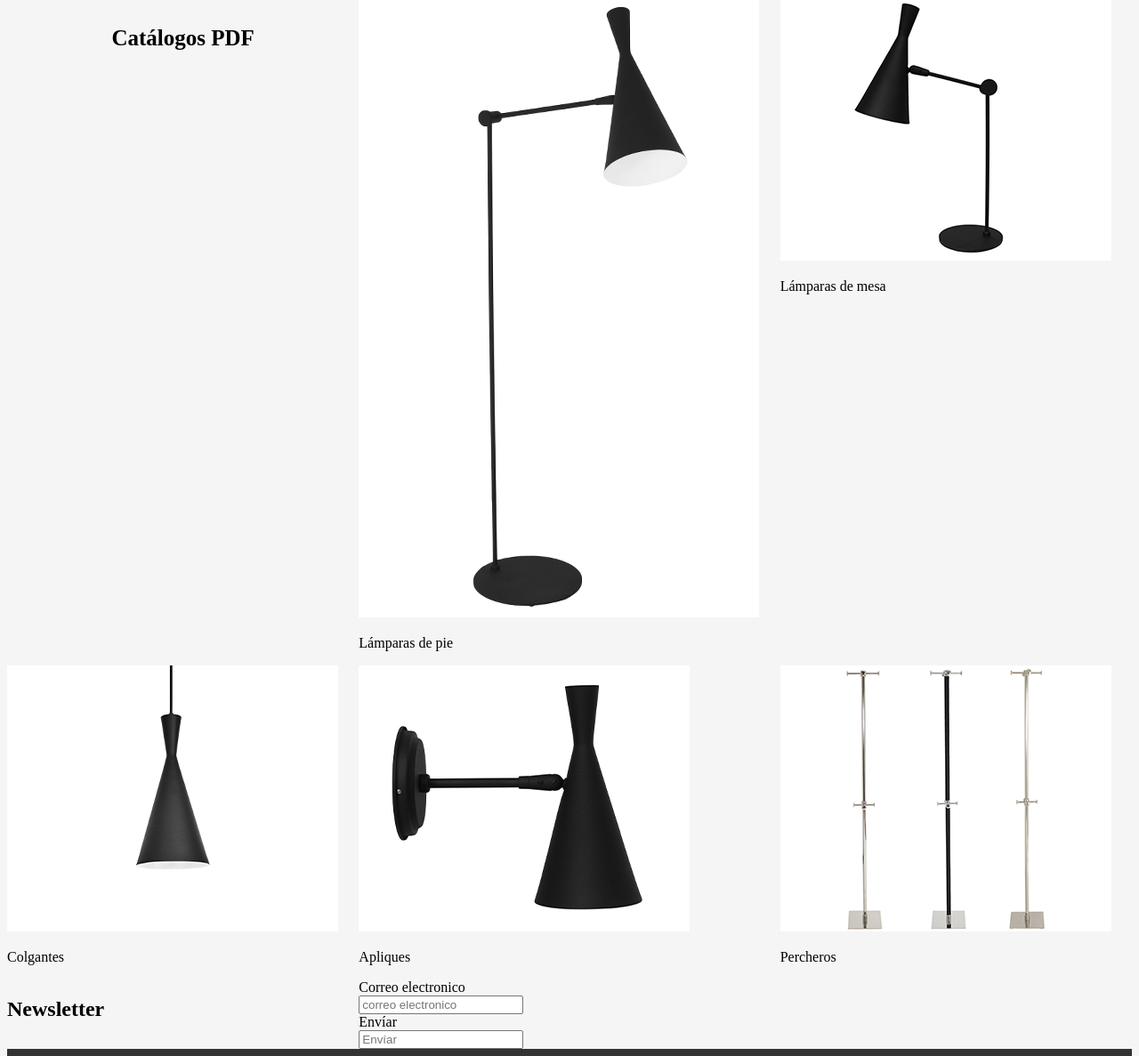
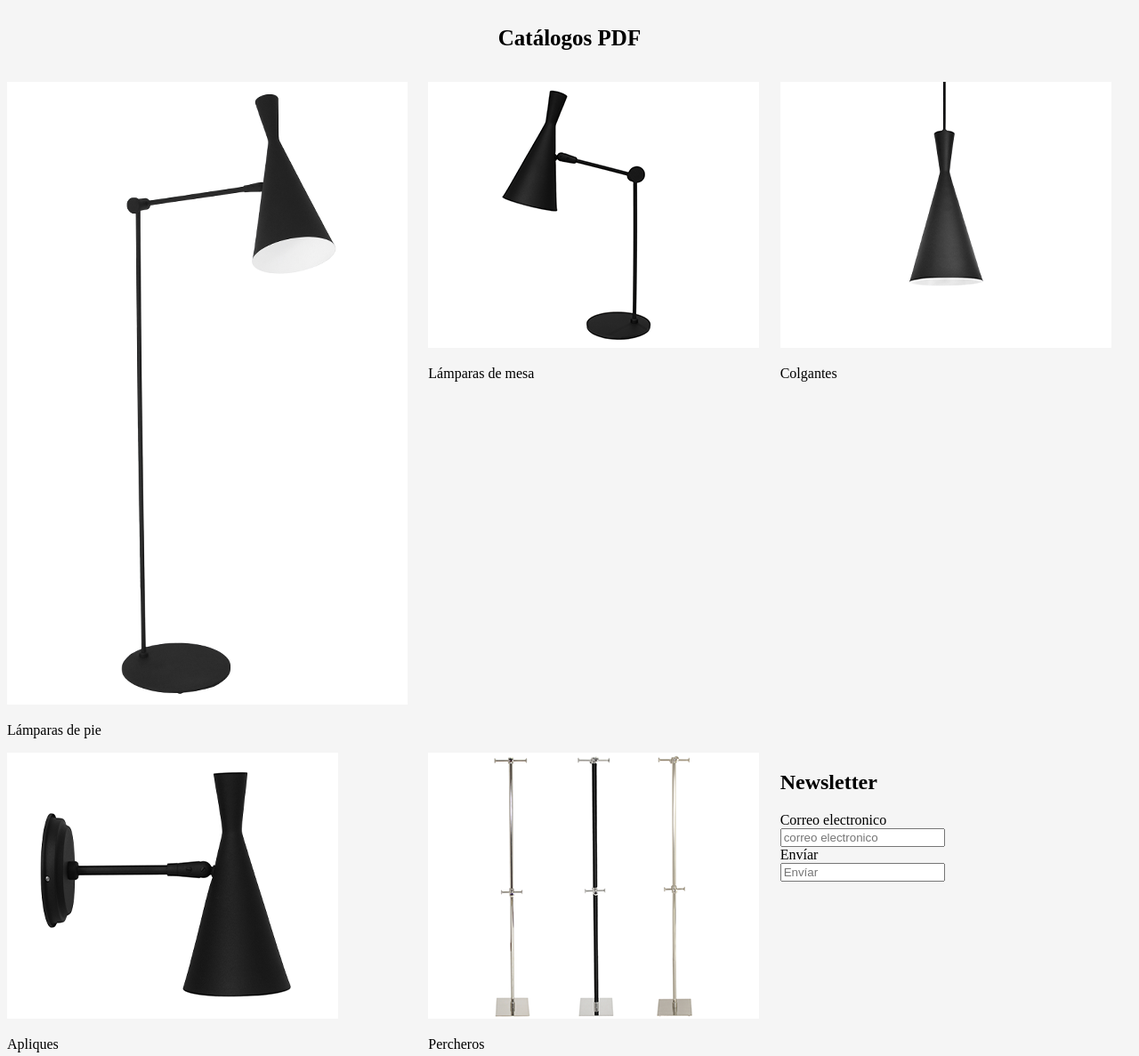
Before and after one commit to BrunoMaza/Luz-interior, a plain HTML site: page index.html in a window 1280 px wide. Shown: the part 113-1300 px from the top of the page at 89% size. Drawn offline with Linux system fonts and the light colour scheme.

Commit message:
grid main

```diff
--- a/css/style.css
+++ b/css/style.css
@@ -42,7 +42,8 @@ footer{grid-area: footer;}
         grid-template-areas:
         "encabezado1 encabezado1 encabezado1"
         "lamparasdepie lamparasdemesa colgantes"
-        "lamparasdepie apliques percheros";
+        "lamparasdepie apliques percheros"
+        "newsletter newsletter newsletter";
         grid-template-columns: auto auto auto;
         grid-template-rows: auto;}
 
--- a/index.html
+++ b/index.html
@@ -29,9 +29,9 @@
         </div>
     </header>
     <main class="gridmain">
-     <div>
-        <H1 class="encabezado1"> Catálogos PDF </H1>
-     </div>
+
+        <h1 class="encabezado1"> Catálogos PDF </h1>
+
             <div>
                 <img class="lamparasdepie" src="image/lampara de pie dixon art. 90000 negra.png" alt="lamparas de pie luz interior">
                 <p class="parrapie">Lámparas de pie</p>
@@ -54,8 +54,7 @@
             </div>
     <div class="newsletter">
         <h2>Newsletter</h2>
-    </div>
-    <div>
+
         <form action="#">
             <label for="text">Correo electronico</label><br>
             <input type="text" placeholder="correo electronico"><br>
```
